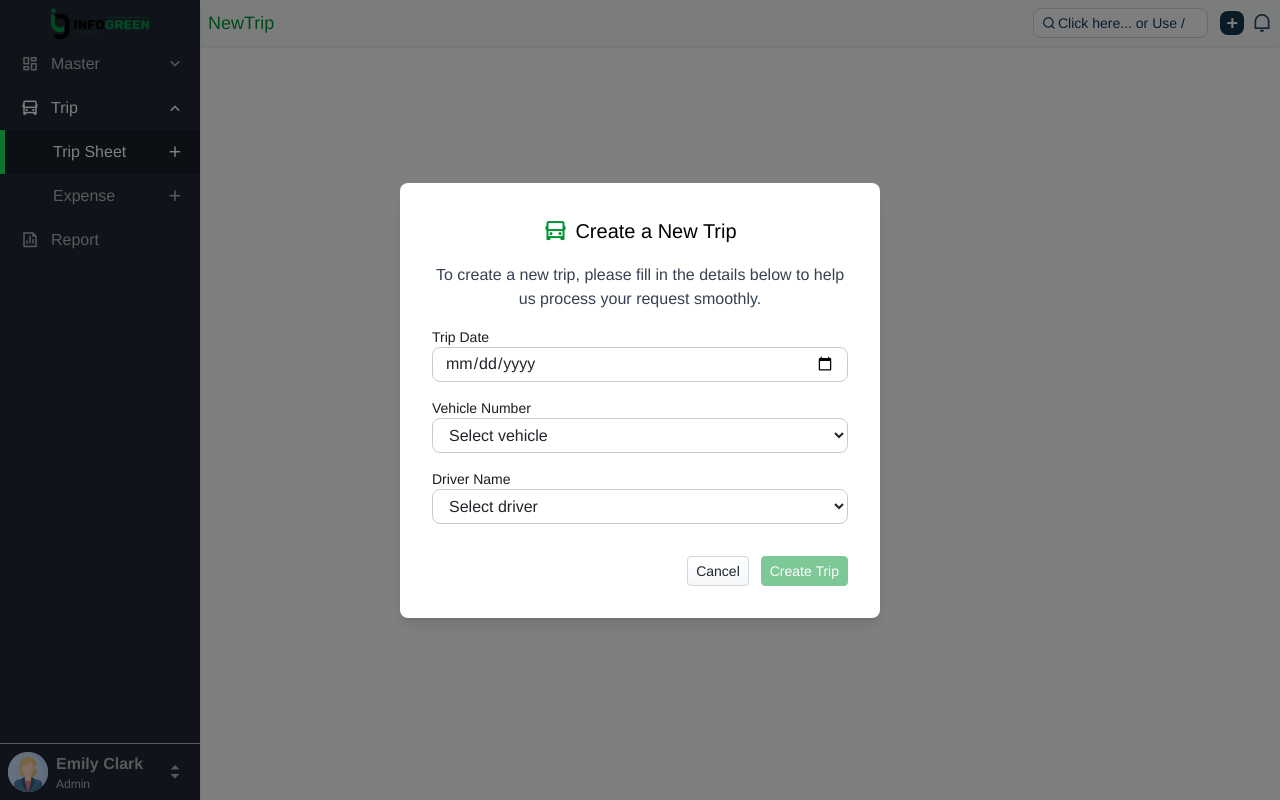
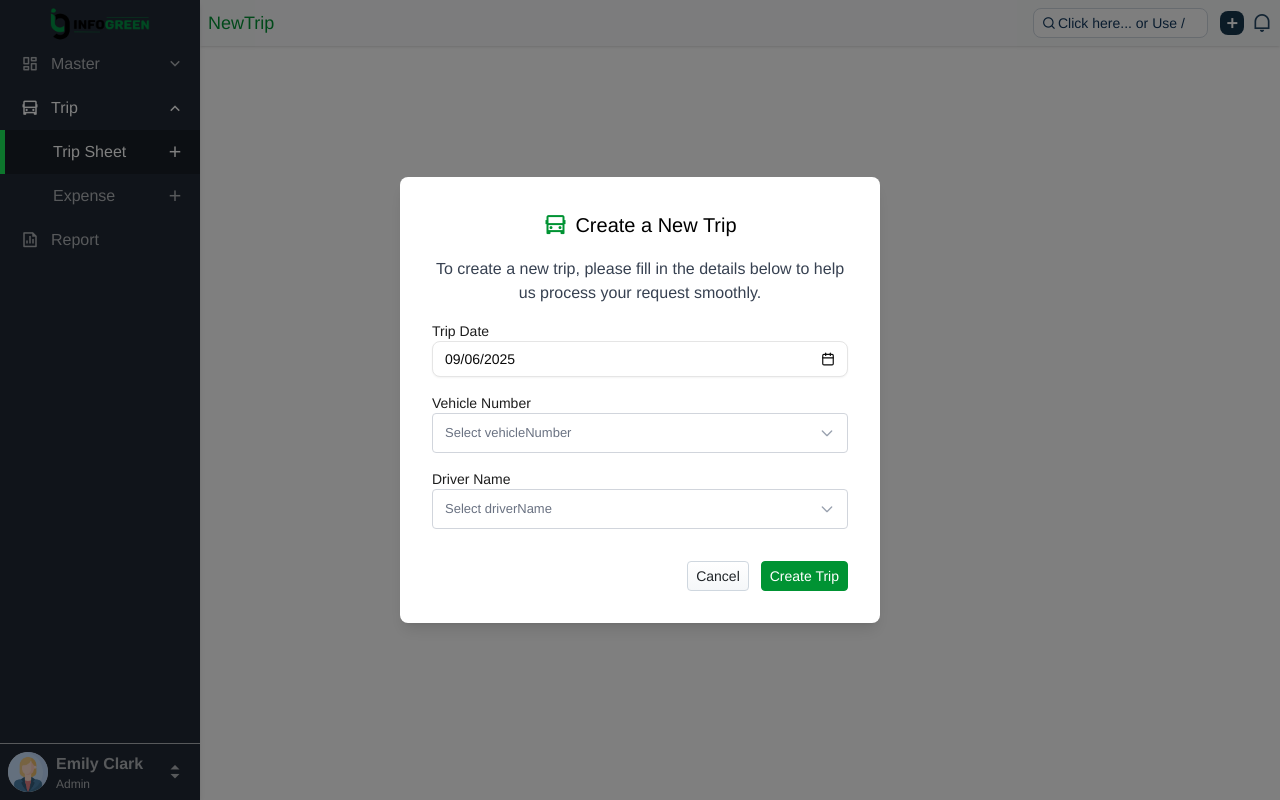
Before and after one commit to gdinesh1191/transport, a Next.js app: page /modules/trip-sheet/new in a window 1280 px wide. Built offline with nearby package versions, Linux system fonts and the light colour scheme.

Commit message:
new tripsheet - Form

```diff
--- a/app/modules/report/new/page.tsx
+++ b/app/modules/report/new/page.tsx
@@ -131,7 +131,7 @@ const ReportsPage = () => {
                                 placeholder="Search here..."
                                 value={searchTerm}
                                 onChange={(e) => setSearchTerm(e.target.value)}
-                                className="form-control  pl-7"
+                                className="form-control pl-7"
                             />
                         </div>
                     </div>
--- a/app/modules/trip-sheet/new/page.tsx
+++ b/app/modules/trip-sheet/new/page.tsx
@@ -2,60 +2,103 @@
 
 import { useEffect, useRef, useState } from "react";
 import Layout from "../../../components/Layout";
-
+import SearchableSelect, { Option } from "@/app/utils/searchableSelect";
+import DatePicker from "@/app/utils/commonDatepicker";
 // Form field components for reusability
-const FormField = ({ label, required = false, children, className = "" }: {
-  label: string; required?: boolean; children: React.ReactNode; className?: string;
+const FormField = ({
+  label,
+  required = false,
+  children,
+  className = "",
+}: {
+  label: string;
+  required?: boolean;
+  children: React.ReactNode;
+  className?: string;
 }) => (
-  <div className={`mb-[10px] flex flex-col md:flex-row md:items-center gap-2 md:gap-4 ${className}`}>
+  <div
+    className={`mb-[10px] flex flex-col md:flex-row md:items-center gap-2 md:gap-4 ${className}`}
+  >
     <label className="form-label w-50">
-      {label}{required && <span className="form-required text-red-500">*</span>}
+      {label}
+      {required && <span className="form-required text-red-500">*</span>}
     </label>
     <div className="flex flex-col w-3/4 flex-grow">{children}</div>
   </div>
 );
 
-const Input = ({ name, placeholder, type = "text", className = "", ...props }: {
-  name: string; placeholder?: string; type?: string; className?: string; [key: string]: any;
+const Input = ({
+  name,
+  placeholder,
+  type = "text",
+  className = "",
+  ...props
+}: {
+  name: string;
+  placeholder?: string;
+  type?: string;
+  className?: string;
+  [key: string]: any;
 }) => (
-  <input type={type} name={name} placeholder={placeholder} className={`form-control ${className}`} {...props} />
+  <input
+    type={type}
+    name={name}
+    placeholder={placeholder}
+    className={`form-control ${className}`}
+    {...props}
+  />
 );
 
 export default function NewTrip() {
   const [tripDate, setTripDate] = useState("");
   const [vehicleNumber, setVehicleNumber] = useState("");
   const [driverName, setDriverName] = useState("");
+
   const [showForm, setShowForm] = useState(false);
   const [itemDetails, setItemDetails] = useState([]);
   const [otherCharges, setOtherCharges] = useState("0");
   const initialModalRef = useRef<HTMLDivElement | null>(null);
+  const [selectedDate, setSelectedDate] = useState<Date | undefined>();
 
-  const isTripValid = Boolean(tripDate && vehicleNumber && driverName);
-
-  useEffect(() => {
-    const createTripBtn = document.getElementById("createTrip") as HTMLButtonElement;
-    if (createTripBtn) {
-      createTripBtn.disabled = !isTripValid;
-    }
-  }, [tripDate, vehicleNumber, driverName]);
+  const agentOptions: Option[] = [
+    { value: "40", label: "Karthi" },
+    { value: "39", label: "Kumar" },
+    { value: "41", label: "Hardik" },
+  ];
+  const vehicleOptions = [
+    { value: "TN01AB1234", label: "TN01AB1234" },
+    { value: "TN02CD5678", label: "TN02CD5678" },
+  ];
+  const driverOptions = [
+    { value: "John", label: "John" },
+    { value: "Michael", label: "Michael" },
+  ];
 
   const handleCreateTrip = () => {
-    if (isTripValid) {
-      setShowForm(true);
-      if (initialModalRef.current) initialModalRef.current.classList.add("hidden");
-    }
+
+
+    console.log("Trip Date:", selectedDate);
+    console.log("Vehicle Number:", vehicleNumber);
+    console.log("Driver Name:", driverName);
   };
 
   const handleCancelTrip = () => {
-    if (initialModalRef.current) initialModalRef.current.classList.add("hidden");
+    if (initialModalRef.current)
+      initialModalRef.current.classList.add("hidden");
   };
 
   const handleSubmit = (e: React.FormEvent) => {
     e.preventDefault();
 
-    const vehicleType = (document.querySelector('[name="vehicleType"]') as HTMLSelectElement)?.value;
-    const fromPlace = (document.querySelector('[name="fromPlace"]') as HTMLInputElement)?.value.trim();
-    const toPlace = (document.querySelector('[name="toPlace"]') as HTMLInputElement)?.value.trim();
+    const vehicleType = (
+      document.querySelector('[name="vehicleType"]') as HTMLSelectElement
+    )?.value;
+    const fromPlace = (
+      document.querySelector('[name="fromPlace"]') as HTMLInputElement
+    )?.value.trim();
+    const toPlace = (
+      document.querySelector('[name="toPlace"]') as HTMLInputElement
+    )?.value.trim();
 
     const rows = document.querySelectorAll("#productTableBody tr");
     const itemDetailsPayload: any[] = [];
@@ -70,13 +113,21 @@ export default function NewTrip() {
         total: cells[5]?.querySelector("input")?.value.trim() || "",
       };
 
-      if (item.itemName || item.remarks || item.quantity || item.rent || item.total) {
+      if (
+        item.itemName ||
+        item.remarks ||
+        item.quantity ||
+        item.rent ||
+        item.total
+      ) {
         itemDetailsPayload.push(item);
       }
     });
 
     const subtotal = "0";
-    const netTotal = (parseFloat(subtotal) + parseFloat(otherCharges || "0")).toFixed(2);
+    const netTotal = (
+      parseFloat(subtotal) + parseFloat(otherCharges || "0")
+    ).toFixed(2);
 
     const payload = {
       agentBrokerName: vehicleType,
@@ -98,19 +149,40 @@ export default function NewTrip() {
     <tr>
       <td className="p-2 text-center w-[3%]">{index}</td>
       <td className="p-2 w-[30%]">
-        <input type="text" className="w-full form-control" placeholder="Enter Item Name" />
+        <input
+          type="text"
+          className="w-full form-control"
+          placeholder="Enter Item Name"
+        />
       </td>
       <td className="p-2 w-[15%]">
-        <input type="text" className="w-full form-control" placeholder="Enter Remarks" />
+        <input
+          type="text"
+          className="w-full form-control"
+          placeholder="Enter Remarks"
+        />
       </td>
       <td className="p-2 w-[15%]">
-        <input type="text" className="w-full form-control" placeholder="Enter Quantity" />
+        <input
+          type="text"
+          className="w-full form-control"
+          placeholder="Enter Quantity"
+        />
       </td>
       <td className="p-2 w-[15%]">
-        <input type="text" className="w-full form-control" placeholder="Enter Rent" />
+        <input
+          type="text"
+          className="w-full form-control"
+          placeholder="Enter Rent"
+        />
       </td>
       <td className="p-2 w-[15%]">
-        <input type="text" className="w-full text-right form-control total" placeholder="Auto-calculated Total" readOnly />
+        <input
+          type="text"
+          className="w-full text-right form-control total"
+          placeholder="Auto-calculated Total"
+          readOnly
+        />
       </td>
       <td className="p-2 text-center w-[7%]">
         <button className="text-blue-600 edit-row mx-1 cursor-pointer">
@@ -133,18 +205,29 @@ export default function NewTrip() {
                 <div className="grid grid-cols-1 lg:grid-cols-2 gap-6 mb-5">
                   <div className="space-y-4">
                     <FormField label="Agent / Broker Name" required>
-                      <select name="vehicleType" className="form-control text-[14px]" data-validate="required">
-                        <option value="">Select Agent / Broker Name</option>
-                        <option value="40">Karthi</option>
-                        <option value="39">Kumar</option>
-                        <option value="41">Hardik</option>
-                      </select>
+                      <SearchableSelect
+                        name="vehicleType"
+                        placeholder="Select Agent / Broker Name"
+                        options={agentOptions}
+                        searchable
+                        required
+                      />
                     </FormField>
                     <FormField label="Place From" required>
-                      <Input name="fromPlace" placeholder="Enter place from" className="form-control numbers-decimal" data-validate="required" />
+                      <Input
+                        name="fromPlace"
+                        placeholder="Enter place from"
+                        className="form-control numbers-decimal"
+                        data-validate="required"
+                      />
                     </FormField>
                     <FormField label="Place To" required>
-                      <Input name="toPlace" placeholder="Enter Place to" className="form-control numbers-decimal" data-validate="required" />
+                      <Input
+                        name="toPlace"
+                        placeholder="Enter Place to"
+                        className="form-control numbers-decimal"
+                        data-validate="required"
+                      />
                     </FormField>
                   </div>
                 </div>
@@ -172,7 +255,10 @@ export default function NewTrip() {
 
                 <div className="mt-4 flex flex-col md:flex-row md:justify-between md:items-start gap-4">
                   <div className="ml-5">
-                    <button type="button" className="bg-[#f1f1fa] text-[14px] text-[#212529] py-[0.375rem] px-[0.75rem] rounded-[0.375rem] cursor-pointer flex items-center gap-1">
+                    <button
+                      type="button"
+                      className="bg-[#f1f1fa] text-[14px] text-[#212529] py-[0.375rem] px-[0.75rem] rounded-[0.375rem] cursor-pointer flex items-center gap-1"
+                    >
                       <i className="ri-add-circle-fill text-[15px] text-[#009333]"></i>
                       Add New Item
                     </button>
@@ -182,13 +268,23 @@ export default function NewTrip() {
                     <div className="flex items-center justify-between gap-2">
                       <span>Sub Total</span>
                       <div className="flex items-center gap-2">
-                        <input type="text" placeholder="Auto-calculated subtotal" className="w-full text-right form-control subtotal" value={"0.00"} readOnly />
+                        <input
+                          type="text"
+                          placeholder="Auto-calculated subtotal"
+                          className="w-full text-right form-control subtotal"
+                          value={"0.00"}
+                          readOnly
+                        />
                       </div>
                     </div>
                     <div className="flex items-center justify-between gap-2">
                       <span>Other Charges</span>
                       <div className="flex items-center gap-2">
-                        <input type="text" placeholder="Enter Other Charges" className="w-full text-right form-control other charges" />
+                        <input
+                          type="text"
+                          placeholder="Enter Other Charges"
+                          className="w-full text-right form-control other charges"
+                        />
                       </div>
                     </div>
                     <hr className="my-2 border-t border-gray-200" />
@@ -203,40 +299,65 @@ export default function NewTrip() {
           </main>
         )}
 
-        <div id="initial-modal" ref={initialModalRef} className="fixed inset-0 bg-[rgba(0,0,0,0.5)] flex items-center justify-center z-50">
+        <div
+          id="initial-modal"
+          ref={initialModalRef}
+          className="fixed inset-0 bg-[rgba(0,0,0,0.5)] flex items-center justify-center z-50"
+        >
           <div className="bg-white rounded-[0.5rem] shadow-lg w-[480px] p-[2rem]">
             <h2 className="text-xl text-[#000000] flex items-center justify-center gap-2">
               <i className="ri-bus-2-line text-[#009333] text-2xl"></i>
               Create a New Trip
             </h2>
             <p className="text-[#374151] mt-[16px] text-center">
-              To create a new trip, please fill in the details below to help us process your request smoothly.
+              To create a new trip, please fill in the details below to help us
+              process your request smoothly.
             </p>
             <form className="space-y-4 mt-[16px]">
               <div>
                 <label className="block w-full form-label">Trip Date</label>
-                <input type="date" id="tripDate" className="w-full form-control" value={tripDate} onChange={(e) => setTripDate(e.target.value)} />
+                <DatePicker
+                  date={selectedDate}
+                  setDate={setSelectedDate}
+                  placeholder="Select date"
+                  className="w-full"
+                />
               </div>
               <div>
-                <label className="block w-full form-label">Vehicle Number</label>
-                <select id="vehicleNumber" className="w-full form-control" value={vehicleNumber} onChange={(e) => setVehicleNumber(e.target.value)}>
-                  <option value="">Select vehicle</option>
-                  <option value="TN01AB1234">TN01AB1234</option>
-                  <option value="TN02CD5678">TN02CD5678</option>
-                </select>
+                <label className="block w-full form-label">
+                  Vehicle Number
+                </label>
+
+                <SearchableSelect
+                  name="vehicleNumber"
+                  placeholder="Select vehicleNumber"
+                  options={vehicleOptions}
+                  searchable
+                  data-validate="required"
+                />
               </div>
               <div>
                 <label className="block w-full form-label">Driver Name</label>
-                <select id="driverName" className="w-full form-control" value={driverName} onChange={(e) => setDriverName(e.target.value)}>
-                  <option value="">Select driver</option>
-                  <option value="John">John</option>
-                  <option value="Michael">Michael</option>
-                </select>
+
+
+                <SearchableSelect
+                  name="driverName"
+                  placeholder="Select driverName"
+                  options={driverOptions}
+                  searchable
+                  data-validate="required"
+                />
               </div>
             </form>
             <div className="mt-8 flex justify-end space-x-3">
-              <button onClick={handleCancelTrip} className="btn-sm btn-light">Cancel</button>
-              <button id="createTrip" onClick={handleCreateTrip} className={`btn-sm btn-primary ${!isTripValid ? "opacity-50 cursor-not-allowed" : "cursor-pointer"}`} disabled={!isTripValid}>
+              <button onClick={handleCancelTrip} className="btn-sm btn-light">
+                Cancel
+              </button>
+              <button
+                id="createTrip"
+                onClick={handleCreateTrip}
+                className={`btn-sm btn-primary`}
+              >
                 Create Trip
               </button>
             </div>
@@ -245,8 +366,16 @@ export default function NewTrip() {
 
         {showForm && (
           <footer className="bg-[#ebeff3] py-3 h-[56.9px] px-4 flex justify-start gap-2">
-            <button type="submit" onClick={handleSubmit} className="btn-sm btn-primary">Save</button>
-            <button type="button" className="btn-sm btn-secondary">Cancel</button>
+            <button
+              type="submit"
+              onClick={handleSubmit}
+              className="btn-sm btn-primary"
+            >
+              Save
+            </button>
+            <button type="button" className="btn-sm btn-secondary">
+              Cancel
+            </button>
           </footer>
         )}
       </div>
--- a/app/utils/searchableSelect.tsx
+++ b/app/utils/searchableSelect.tsx
@@ -22,6 +22,8 @@ interface Props {
   disabled?: boolean;
   error?: string; // Error message support
   id?: string;
+
+
 }
 
 const SearchableSelect = ({
```
Also changed, not shown: app/modules/expense/new/page.tsx (+25 -95 lines).
